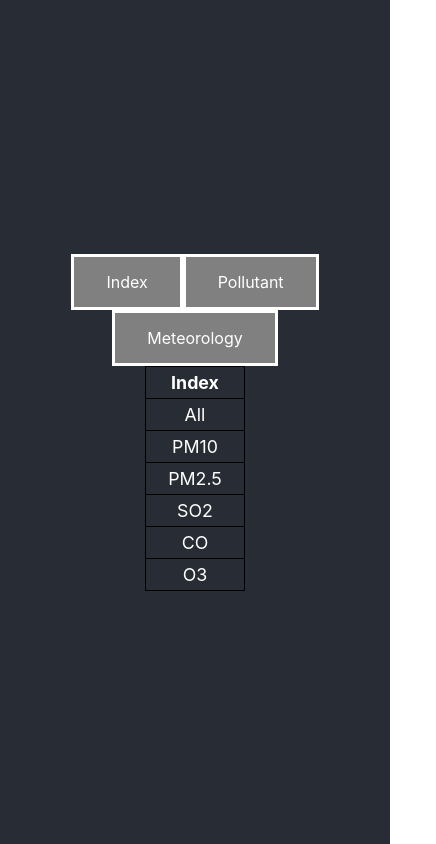
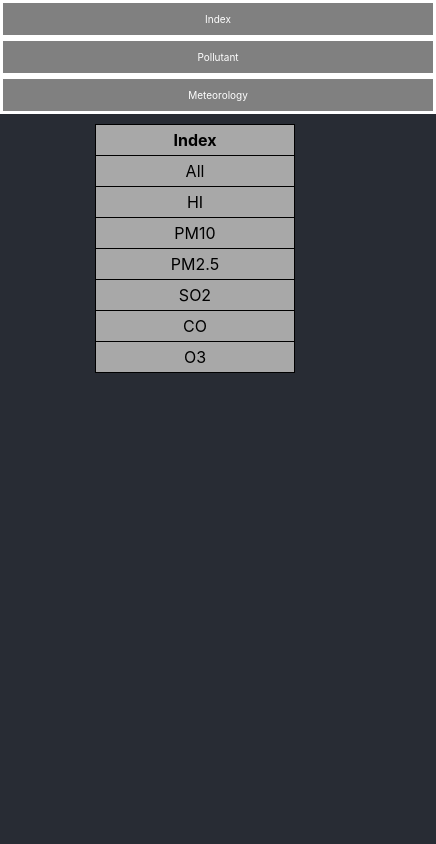
Before and after one commit to sharonNissanov/legends-api, a React (Create React App) app: page / in a window 390 px wide. Both pictures are taken after a click on the element "Index". Shown: the whole page, 436 px wide, since content can reach past the window. Built offline with nearby package versions, Linux system fonts and the light colour scheme.

Commit message:
adding some css and handling the display on different screen sizes

```diff
--- a/src/App.css
+++ b/src/App.css
@@ -1,63 +1,70 @@
 .App {
   text-align: center;
-}
-
-.App-logo {
-  height: 40vmin;
-  pointer-events: none;
-}
-
-@media (prefers-reduced-motion: no-preference) {
-  .App-logo {
-    animation: App-logo-spin infinite 20s linear;
-  }
-}
-
-.App-header {
-  background-color: #282c34;
-  min-height: 100vh;
-  display: flex;
-  flex-direction: column;
-  align-items: center;
-  justify-content: center;
-  font-size: calc(10px + 2vmin);
-  color: white;
 }
 
 .App-link {
   color: #61dafb;
 }
 
-@keyframes App-logo-spin {
-  from {
-    transform: rotate(0deg);
-  }
-  to {
-    transform: rotate(360deg);
-  }
-}
-
-table, th, td {
+.menu ,table, th, td {
   border: 1px solid black;
   border-collapse: collapse;
 }
-th, td {
+.menu ,th, td {
   padding: 5px;
   text-align: center;
 }
-table{
+.menu ,table{
   width: 100px;
   position: relative;
   /* top: 120px; */
 }
-.Button{
-  /* position: relative; */
+.menu{
+  background-color:rgb(168, 168, 168);
+  width: 200px;
+  margin-left: auto;
+  margin-right: auto;
+  margin-top: 10px;
+}
+fieldset{
+  margin-top: 10px;
+  width:fit-content;
+  margin-left: auto;
+  margin-right: auto;
+}
+
+/*big screens*/
+@media (min-width: 769px) {
+  .button{
     background-color:grey;
     border: solid;
     color: white;
     padding: 15px 32px;
     text-align: center;
     text-decoration: none;
-  display: inline-block; ;
     font-size: 16px;
+    width: 100%;
   }
+  fieldset, table{
+    font-size: 15px;
+    border-spacing: 20px 15px;
+  }
+}
+
+/*small screens*/
+@media (max-width: 768px) {
+  .button{
+    background-color:grey;
+    padding: 10px 20px;
+    border: solid;
+    color: white;
+    text-align: center;
+    text-decoration: none;
+    font-size: 10px;
+    width: 100%;
+  }
+  fieldset table{
+    font-size: 10px;
+    border-spacing: 14px 8px;
+  }
+}
--- a/src/App.js
+++ b/src/App.js
@@ -3,30 +3,26 @@ import './App.css';
 import Button from './components/Button'
 import Menu from './components/Menu'
 import Legend from './components/Legend'
+import ButtonsLayout from './components/ButtonsLayout'
 import obj from'./Legends.json';
 
 export default class App extends React.Component {
   constructor(props) {
     super(props);
     this.state = {
-      isToggleOn: false,
       clicked_button_id: null,
       clicked_button_name: null,
       clicked_button_legentId:null,
-
-
       show_legend:false,
     };
   }
 
   handleClickButton(id, name, legentId) {
     this.setState(state => ({
-      isToggleOn: !state.isToggleOn,
       clicked_button_id:id,
       clicked_button_name:name,
       clicked_button_legentId: legentId,
       show_legend:false,
-
     }));
   }
 
@@ -36,19 +32,105 @@ export default class App extends React.Component {
     }));
   }
 
+   createButtonsLayout() {
+    let layout=[];
+    let len=obj.MonitorType.length, check=len;
+    console.log(len)
+    for(let x=0; x < len;){
+      if(check >4 ){
+        layout.push(this.createTop4Buttons(x,x+3));
+        x+=3;
+
+        console.log("here")
+      }
+      // if(x+3 <len){
+      //   layout.push(this.createTop4Buttons(x,x+3));
+      //   x+=3;
+      //   console.log("here")
+      // }
+      // if(x+2 <len){
+      //   layout.push(this.createTop4Buttons(x,x+2));
+      //   console.log("here1")
+      //   x+=2;
+      // }
+      // if(x+1 <len){
+      //   console.log("here2")
+      //   layout.push(this.createTop4Buttons(x,x+1));
+      //   x+=1;
+      // }
+      // if(x+1 ==len){
+      //   console.log("here3")
+
+      //   layout.push(this.createTop4Buttons(x,x+1));
+      //   x+=1;
+      // }
+        // if(obj.MonitorType.length <=4){
+        //   layout.push(this.createTop4Buttons(x,obj.MonitorType.length-1));
+        //   x+=obj.MonitorType.length-x;
+        // }
+      // layout.push(this.createTop4Buttons(x,3));
+    }
+    // if(obj.MonitorType.length<=4){
+    //   layout.push(this.createTop4Buttons(0,3));
+    // }
+
+    return (
+      layout
+    );
+  }
+
+
+createTop4Buttons(start, end){
+  let res=[];
+  for(let i=start ; i<end; i++){
+    res.push(
+        <Button key={obj.MonitorType[i].Id} name={obj.MonitorType[i].Name}
+          onClick={()=>
+            {
+              this.setState(state => ({
+                clicked_button_id:obj.MonitorType[i].Id,
+                clicked_button_name:obj.MonitorType[i].Name,
+                clicked_button_legentId: obj.MonitorType[i].LegentId,
+                show_legend:false,
+          }))}}
+        />
+    )
+  }
+
+  let res2 = <div style={{width:"100%", display: "flex", justifyContent: "space-around"}} >{[...res]} </div>
+  return res2;
+}
+
   render() {
+
     return (
     <div className="App">
-      <header className="App-header">
 
-        {/* display buttons inline */}
-        <div>
-          {obj.MonitorType.map((a)=>
-          <Button key={a.Id} name={a.Name}
-          onClick={()=>this.handleClickButton(a.Id, a.Name, a.LegentId) } />
+
+      {/* display buttons in one line */}
+      {/* <div style={{width:"100%", display: "flex", justifyContent: "space-around"}} >  */}
+        {/* {this.createButtonsLayout()} */}
+        {/* {this.createTop4Buttons(0,3)} */}
+      {/* </div>  */}
+
+
+        {/* <div style={{width:"100%", display: "flex", justifyContent: "space-around"}} > */}
+
+          {obj.MonitorType.map((a,i)=>
+
+            <Button key={a.Id} name={a.Name}
+              onClick={()=>this.handleClickButton(a.Id, a.Name, a.LegentId) } />
+
 
           )}
-        </div>
+
+        {/* </div>  */}
+
+
+
+
+
+
 
          {/* display the menu */}
         {
@@ -66,9 +148,6 @@ export default class App extends React.Component {
         }
 
 
-      </header>
-
-
     </div>
     );
   }
--- a/src/Legends.json
+++ b/src/Legends.json
@@ -7,7 +7,7 @@
             "description": "Air Quality Index"
         },
         {
-            "Id": 1,
+            "Id": 0,
             "Name": "Pollutant",
             "LegentId": 1,
             "description": "Pollutant"
@@ -71,6 +71,12 @@
         {
             "Id": 0,
             "Name": "All",
+            "Desc": "",
+            "MonitorTypeId": 0
+        },
+        {
+            "Id": 50,
+            "Name": "HI",
             "Desc": "",
             "MonitorTypeId": 0
         },
--- a/src/components/Button.js
+++ b/src/components/Button.js
@@ -2,10 +2,12 @@ import React from 'react';
 import '../App.css';
 
 export default function Button(props) {
+    let i=0;
+
   return (
-    <div className="Button" onClick={props.onClick}>
+
+    <div className="button" onClick={props.onClick}>
       {props.name}
-      {/* {console.log(props)} */}
     </div>
   );
 }
--- /dev/null
+++ b/src/components/ButtonsLayout.js
@@ -0,0 +1,19 @@
+import React from 'react';
+import Button from './Button'
+
+export default function ButtonsLayout(props) {
+    console.log(props.monitorTypeObj.length)
+
+  return (
+    <div style={{width:"100%", display: "flex", justifyContent: "space-around"}} >
+
+    {props.monitorTypeObj.map((a)=>
+      <Button key={a.Id} name={a.Name}
+        onClick={props.onClick} />
+
+    )}
+
+
+  </div>
+  );
+}
--- a/src/components/Legend.js
+++ b/src/components/Legend.js
@@ -6,8 +6,8 @@ export default function Legend(props) {
   return (
     <fieldset>
         {/* {console.log(props)} */}
-        <legend>Legend:</legend>
-        <table style={{width:"fit-content",borderCollapse: "separate",  borderSpacing: "20px 15px", borderColor: "transparent"}}>
+        <legend><b>Legend:</b></legend>
+        <table style={{width:"fit-content",borderCollapse: "separate",  borderColor: "transparent"}}>
             <caption>AQI [level]</caption>
                 <tbody>
 
--- a/src/components/Menu.js
+++ b/src/components/Menu.js
@@ -4,7 +4,7 @@ import React from 'react';
 
 export default function Menu(props) {
   return (
-    <table>
+    <table className="menu">
       <tbody>
         <tr>
           <th>{props.title}</th>
--- a/src/index.css
+++ b/src/index.css
@@ -5,6 +5,7 @@ body {
     sans-serif;
   -webkit-font-smoothing: antialiased;
   -moz-osx-font-smoothing: grayscale;
+  background-color: #282c34;
 }
 
 code {
```
Lines whose indentation alone changed are shown as unchanged.
